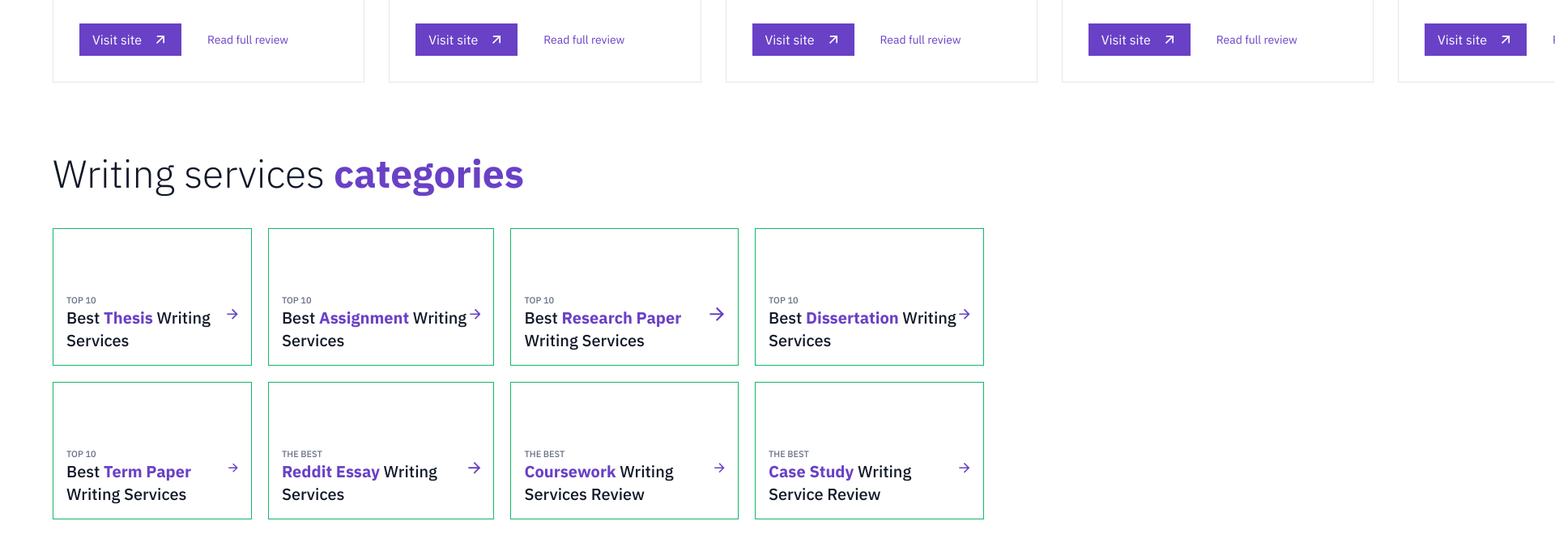
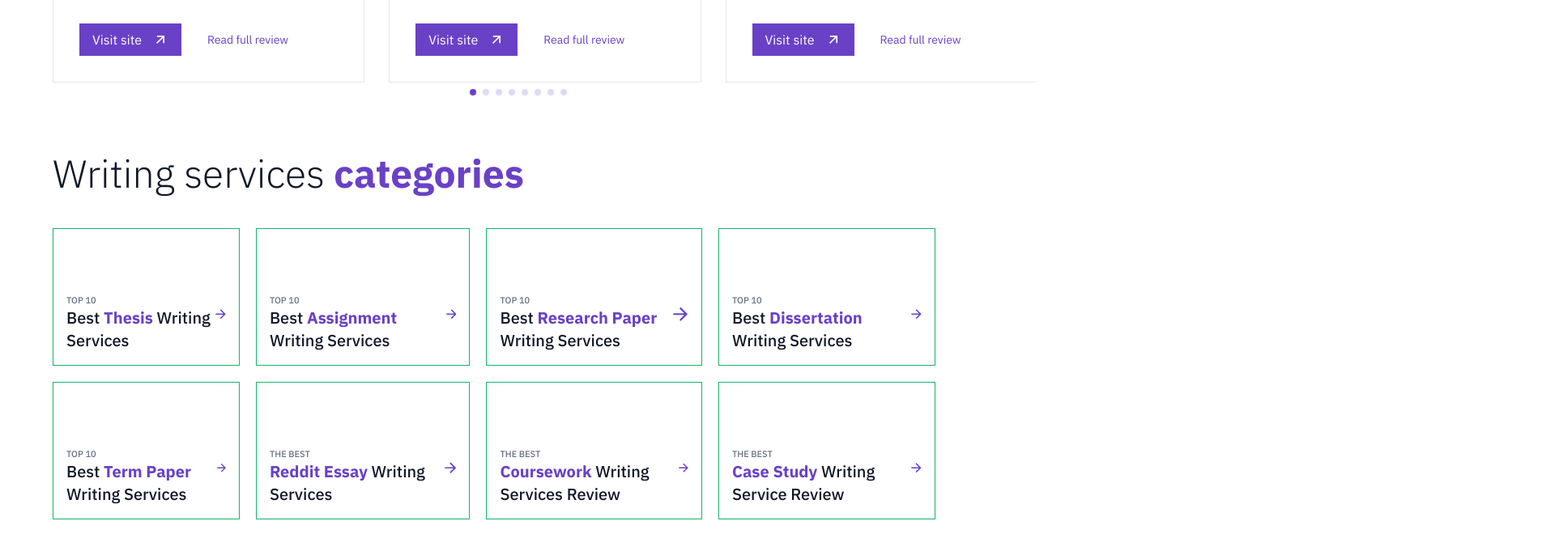
Before and after one commit to zbys1av/papersbattle, a website built with webpack: page src/index.html in a window 1280 px wide. Shown: the part 1590-2255 px from the top of the page at 81% size, 1920 px wide, since content can reach past the window. Built offline with nearby package versions, Linux system fonts and the light colour scheme; files whose address does not match are found by name; what lozad would draw is missing.

Commit message:
fixing v3

```diff
--- a/src/index.html
+++ b/src/index.html
@@ -670,14 +670,17 @@
             </div>
           </div>
         </div>
-          <div class="swiper-pagination"></div>
+          <div class="swiper-pagination swiper-pagination-reviews"></div>
       </div>
     </section>
 
     <section class="categories">
       <div class="container">
         <h3 class="categories__title">Writing services <span class="purple">&nbsp;categories</span></h3>
-        <div class="categories__box">
+        <div class="categories__box swiper swiper-categories-js">
+
+          <div class="swiper-wrapper">
+            <div class="swiper-slide">
               <div class="categories__card">
                 <span class="categories__top">TOP 10</span>
                 <div class="categories__info">
@@ -687,6 +690,8 @@
                   </svg>
                 </div>
               </div>
+            </div>
+            <div class="swiper-slide">
               <div class="categories__card">
               <span class="categories__top">TOP 10</span>
               <div class="categories__info">
@@ -696,6 +701,8 @@
                 </svg>
               </div>
             </div>
+            </div>
+            <div class="swiper-slide">
               <div class="categories__card">
               <span class="categories__top">TOP 10</span>
               <div class="categories__info">
@@ -707,6 +714,8 @@
                 </div>
               </div>
             </div>
+            </div>
+            <div class="swiper-slide">
               <div class="categories__card">
               <span class="categories__top">TOP 10</span>
               <div class="categories__info">
@@ -716,6 +725,8 @@
                 </svg>
               </div>
             </div>
+            </div>
+            <div class="swiper-slide">
               <div class="categories__card">
               <span class="categories__top">TOP 10</span>
               <div class="categories__info">
@@ -725,6 +736,8 @@
                 </svg>
               </div>
             </div>
+            </div>
+            <div class="swiper-slide">
               <div class="categories__card">
               <span class="categories__top">THE BEST</span>
               <div class="categories__info">
@@ -734,6 +747,8 @@
                 </svg>
               </div>
             </div>
+            </div>
+            <div class="swiper-slide">
               <div class="categories__card">
               <span class="categories__top">THE BEST</span>
               <div class="categories__info">
@@ -743,6 +758,8 @@
                 </svg>
               </div>
             </div>
+            </div>
+            <div class="swiper-slide">
               <div class="categories__card">
               <span class="categories__top">THE BEST</span>
               <div class="categories__info">
@@ -750,6 +767,8 @@
                 <svg class="categories__arrow" width="14" height="14" viewBox="0 0 14 14" fill="none" xmlns="http://www.w3.org/2000/svg">
                   <path d="M10.4763 6.16664L6.00634 1.69664L7.18467 0.518311L13.6663 6.99998L7.18467 13.4816L6.00634 12.3033L10.4763 7.83331H0.333008V6.16664H10.4763Z" fill="white"/>
                 </svg>
+              </div>
+            </div>
             </div>
           </div>
         </div>
@@ -879,8 +898,9 @@
                 <span class="guestbook__university">Student at University at Buffalo SUNY</span>
               </div>
             </div>
-            <div class="swiper-pagination"></div>
           </div>
+          <div class="swiper-pagination swiper-pagination-guestbook"></div>
+
         </div>
         <div class="guestbook__button button">
           <span class="guestbook__button-txt button-txt">Show more customer feedback</span>
--- a/src/index.js
+++ b/src/index.js
@@ -136,7 +136,7 @@ document.addEventListener('DOMContentLoaded', ()=>{
         loop: true,
         slidesPerView: "auto",
         pagination: {
-          el: '.swiper-pagination',
+          el: '.swiper-pagination-reviews',
           clickable: true,
         }
     });
@@ -144,12 +144,50 @@ document.addEventListener('DOMContentLoaded', ()=>{
     const swiperVer = new Swiper('.swiper-2', {
 
         modules: [Navigation, Pagination],
-        direction: 'vertical',
         loop: true,
         slidesPerView: "auto",
         pagination: {
-          el: '.swiper-pagination',
+          el: '.swiper-pagination-guestbook',
           clickable: true,
+        },
+        breakpoints: {
+            320: {
+                direction: 'horizontal',
+            },
+            768: {
+                direction: 'vertical',
+            },
+        },
+    });
+
+    function resizeSlider() {
+        let checkSlider = document.querySelector('.swiper-categories-js').classList.contains('.swiper-initialized');
+
+        if (window.innerWidth <= 767 ) {
+            if (!checkSlider) {
+                const swiperCategories = new Swiper('.swiper-categories-js', {
+                    modules: [Navigation, Pagination],
+                    loop: true,
+                    slidesPerView: "3",
+                    pagination: {
+                        el: '.swiper-pagination-categories',
+                        clickable: true,
+                    }
+                });
+            }
+        }else {
+            if (checkSlider) {
+                swiperCategories.destroy(false,false);
+            }
+
         }
+    }
+    window.addEventListener('resize', ()=>{
+        resizeSlider();
     });
+
+    resizeSlider();
+
+
+
 });
--- a/src/style.scss
+++ b/src/style.scss
@@ -1067,7 +1067,7 @@ ul{
 }
 
 .reviews{
-  overflow: inherit;
+  overflow: hidden;
 
   &__title{
     font-weight: 300;
@@ -1304,6 +1304,17 @@ ul{
 
 .categories{
 
+
+  .swiper-wrapper {
+    @media (min-width: 768px) {
+      display: grid;
+      grid-template:
+        "crd crd crd crd"
+        "crd crd crd crd";
+      gap: 20px;
+    }
+  }
+
   &__title{
     font-weight: 300;
     font-size: 48px;
@@ -1338,7 +1349,8 @@ ul{
     align-items: flex-start;
     padding: 80px 16px 16px;
     background: #ffffff;
-    border: solid 1px #12B76A
+    border: solid 1px #12B76A;
+    height: 100%;
   }
 
   &__top{
@@ -1527,7 +1539,7 @@ ul{
     background: #6941C6;
     max-height: 400px;
     overflow: hidden;
-
+    position: relative;
     @media (max-width: 790px) {
       flex-direction: column;
       // height: 100%;
```
Also changed, not shown: 1 other file. Lines whose indentation alone changed are shown as unchanged.
